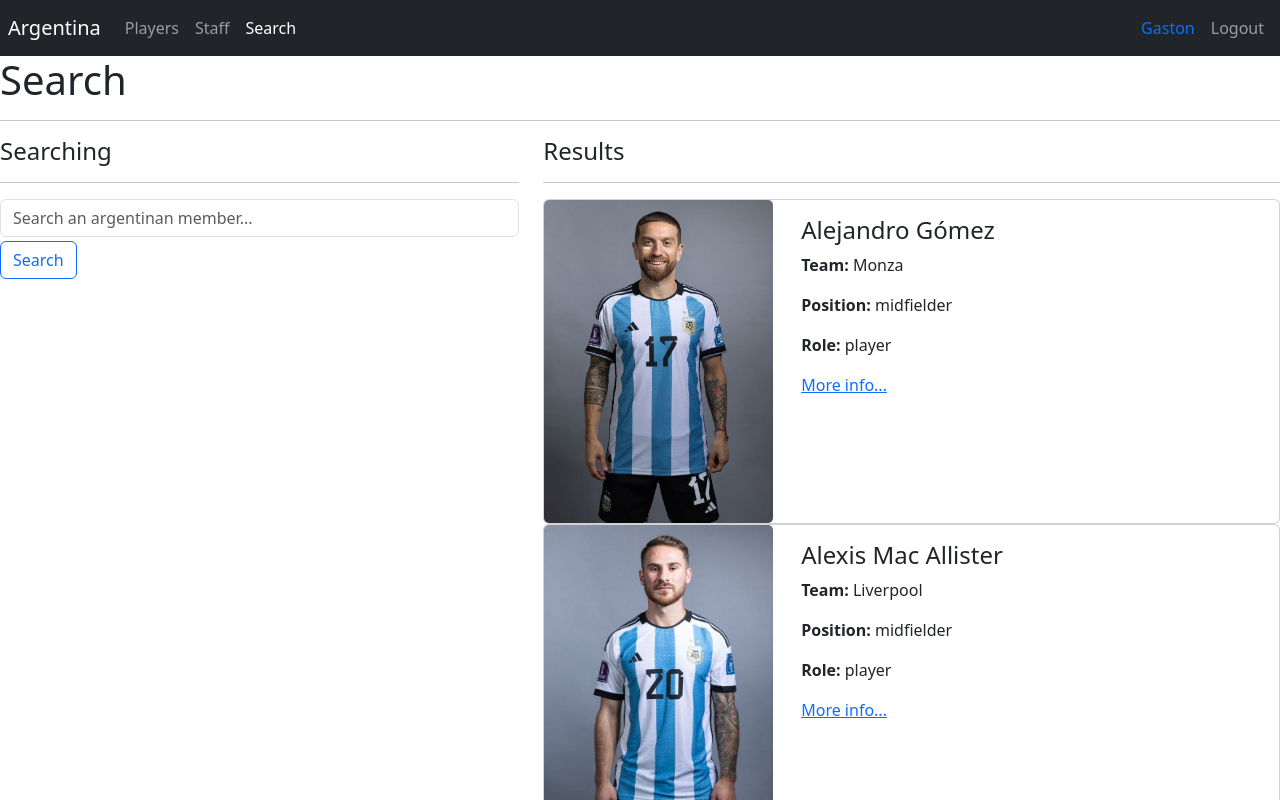
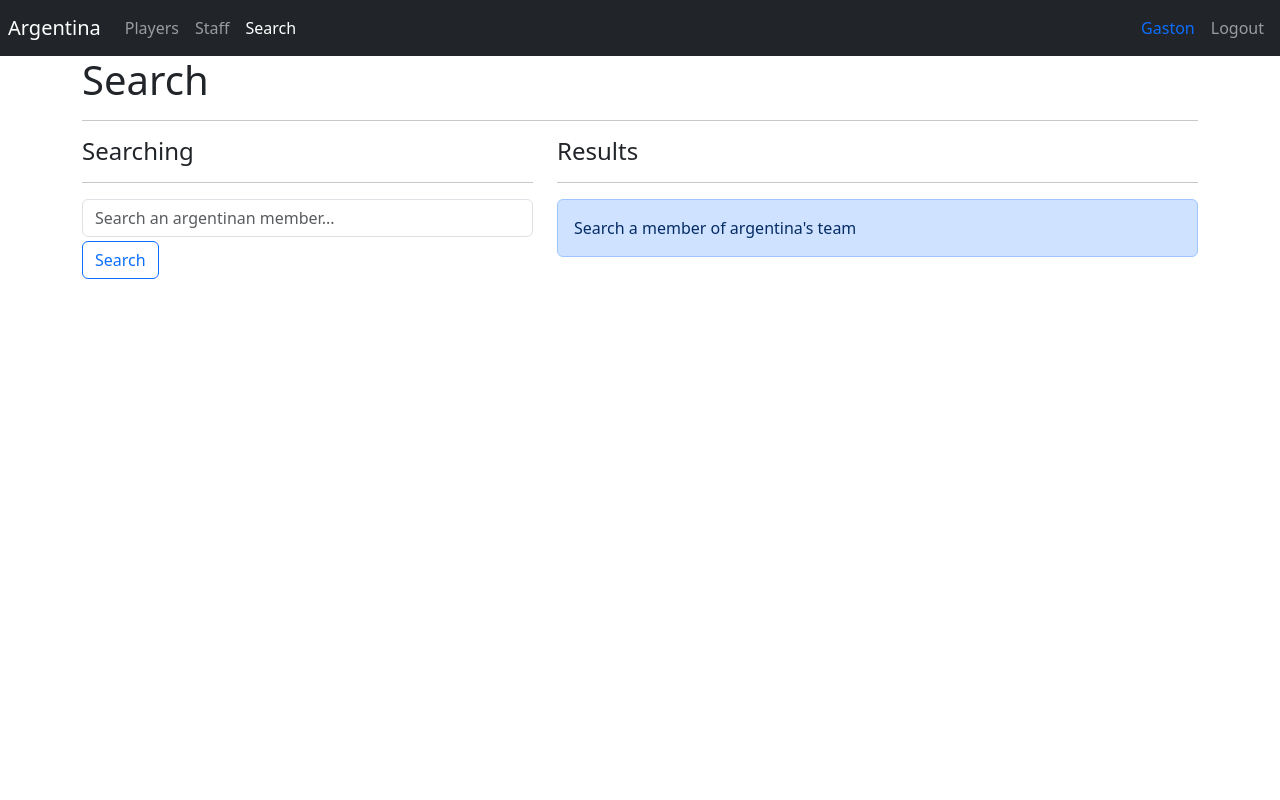
Before and after one commit to GBalatti9/argentina-wold-cup, a React (Vite) app: page /search in a window 1280 px wide. Shown: the top 800 px of the page. Built offline with nearby package versions, Linux system fonts and the light colour scheme.

Commit message:
Search page working correctly with animation

```diff
--- a/index.html
+++ b/index.html
@@ -6,6 +6,10 @@
     <meta name="viewport" content="width=device-width, initial-scale=1.0" />
     <title>Argentina</title>
     <link href="https://cdn.jsdelivr.net/npm/bootstrap@5.3.2/dist/css/bootstrap.min.css" rel="stylesheet" integrity="sha384-T3c6CoIi6uLrA9TneNEoa7RxnatzjcDSCmG1MXxSR1GAsXEV/Dwwykc2MPK8M2HN" crossorigin="anonymous">
+    <link
+    rel="stylesheet"
+    href="https://cdnjs.cloudflare.com/ajax/libs/animate.css/4.1.1/animate.min.css"
+  />
   </head>
   <body>
     <div id="root"></div>
--- a/src/staff/helpers/getMemberByName.js
+++ b/src/staff/helpers/getMemberByName.js
@@ -1,6 +1,10 @@
 import { staff } from "../data/staff"
 
 export const getMemberByName = ( infoFromInput ) => {
+
+    infoFromInput = infoFromInput.toLowerCase().trim();
+
+    if ( infoFromInput.length === 0 ) return [];
 
     const matchingMembers = staff.filter(( member ) => {
         const fullName = `${ member.name } ${ member.lastName }`.normalize("NFD").replace(/[\u0300-\u036f]/g, "");
@@ -8,9 +12,9 @@ export const getMemberByName = ( infoFromInput ) => {
         const lastName = member.lastName.normalize("NFD").replace(/[\u0300-\u036f]/g, "");
 
         return (
-            fullName.toLowerCase().includes(infoFromInput.toLowerCase().normalize("NFD").replace(/[\u0300-\u036f]/g, "")) ||
-            firstName.includes(infoFromInput.toLowerCase().normalize("NFD").replace(/[\u0300-\u036f]/g, "")) ||
-            lastName.includes(infoFromInput.toLowerCase().normalize("NFD").replace(/[\u0300-\u036f]/g, ""))
+            fullName.toLowerCase().includes(infoFromInput.normalize("NFD").replace(/[\u0300-\u036f]/g, "")) ||
+            firstName.includes(infoFromInput.normalize("NFD").replace(/[\u0300-\u036f]/g, "")) ||
+            lastName.includes(infoFromInput.normalize("NFD").replace(/[\u0300-\u036f]/g, ""))
         )
     })
 
--- a/src/staff/pages/SearchPage.jsx
+++ b/src/staff/pages/SearchPage.jsx
@@ -12,8 +12,12 @@ export const SearchPage = () => {
     const { search } = useLocation();
 
     const { q = '' } = queryString.parse(search);
+    console.log({q});
 
     const members = getMemberByName(q);
+
+    const showSearchMessage = q.length === 0;
+    const showErrorMessage = (q.length > 0) && ( members.length === 0 );
 
     const { searchText, handleInputChange } = useForm({
         searchText: q,
@@ -21,7 +25,6 @@ export const SearchPage = () => {
 
     const handleSumit = ( e ) => {
         e.preventDefault();
-        console.log({searchText});
 
         navigate(`?q=${ searchText }`);
 
@@ -56,6 +59,20 @@ export const SearchPage = () => {
                         <hr />
 
                         {
+                            showSearchMessage &&
+                                <div className="alert alert-primary animate__animated animate__fadeIn">
+                                    Search a member of argentina's team
+                                </div>
+                        }
+
+                        {
+                            showErrorMessage
+                            && <div className="alert alert-danger animate__animated animate__fadeIn">
+                                    No member was found
+                                </div>
+                        }
+
+                        {
                             members.map(( member ) => (
                                 <PlayersAndStaffCard key={ member.id } { ...member }/>
                             ))
--- a/src/staff/routes/PlayersAndStaffRoutes.jsx
+++ b/src/staff/routes/PlayersAndStaffRoutes.jsx
@@ -9,6 +9,7 @@ export const PlayersAndStaffRoutes = () => {
         <>
             <Navbar />
 
+            <div className="container">
                 <Routes>
                     <Route path="players" element={ <PlayersPage /> } />
                     <Route path="staff" element={ <StaffPage /> } />
@@ -19,6 +20,7 @@ export const PlayersAndStaffRoutes = () => {
 
                     <Route path="/" element={ <Navigate to='/players' /> } />
                 </Routes>
+            </div>
         </>
     )
 }
```
Lines whose indentation alone changed are shown as unchanged.
